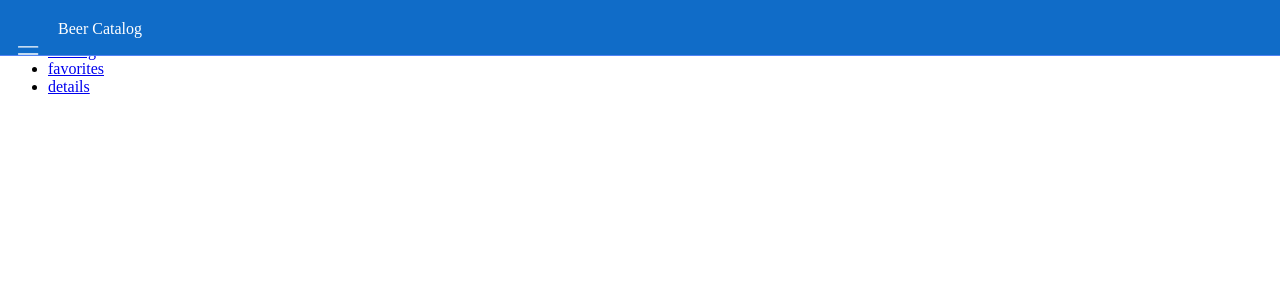
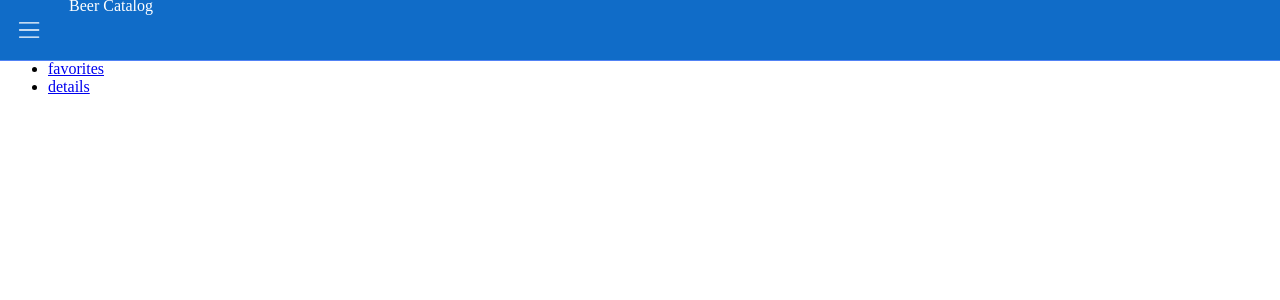
Before and after one commit to CyberSlug322/beer-catalog, a React app: page /details in a window 1280 px wide. Shown: the top 300 px of the page. Built offline with nearby package versions, Linux system fonts and the light colour scheme.

Commit message:
replace header height with padding

```diff
--- a/src/containers/detailsPage/DetailsPage.jsx
+++ b/src/containers/detailsPage/DetailsPage.jsx
@@ -2,11 +2,9 @@ import React from "react";
 import {Layout} from "../layout/Layout.jsx";
 
 const DetailsPage = () => (
-  <div>
     <Layout>
       details
     </Layout>
-  </div>
 );
 
 export default DetailsPage;
--- a/src/containers/favoritesPage/FavoritesPage.jsx
+++ b/src/containers/favoritesPage/FavoritesPage.jsx
@@ -1,13 +1,10 @@
 import React from "react";
 import {Layout} from "../layout/Layout.jsx";
 
-
 const FavoritesPage = () => (
-  <div>
     <Layout>
       favorites
     </Layout>
-  </div>
 );
 
 export default FavoritesPage;
--- a/src/containers/header/Header.scss
+++ b/src/containers/header/Header.scss
@@ -3,10 +3,9 @@
 .Header {
     background-color: var(--app-sidebar-color);
     box-shadow: 0 0 0 1px var(--primary-color);
-    height: 55px;
+    font-size: medium;
     width: 100%;
-    vertical-align: middle;
-    line-height: 58px;
+    padding: 1px;
     color: white;
 
     }
@@ -19,6 +18,7 @@ Input[type="button"] {
     height: 32px;
     border:none;
     margin: 13px;
+
 }
 Input[type="button"]:hover {
     background-position: -10px -83px;
@@ -32,4 +32,7 @@ Label {
     white-space: nowrap;
     overflow: hidden;
     display: inline-block;
+    top: 35%;
+    transform: translateY(-65%);
+    padding: 0px 0px 5px 10px;
 }
--- a/src/containers/landingPage/LandingPage.jsx
+++ b/src/containers/landingPage/LandingPage.jsx
@@ -2,11 +2,9 @@ import React from "react";
 import {Layout} from "../layout/Layout.jsx";
 
 const LandingPage = () => (
-  <div>
     <Layout>
     landing!
     </Layout>
-  </div>
 );
 
 export default LandingPage;
--- a/src/containers/layout/Layout.jsx
+++ b/src/containers/layout/Layout.jsx
@@ -4,7 +4,7 @@ import {Header} from "../header/Header.jsx";
 import './Layout.scss'
 
 export const Layout = ({children}) => (
-  <div>
+  <div className="Layout">
     <Header/>
     {children}
   </div>
```
